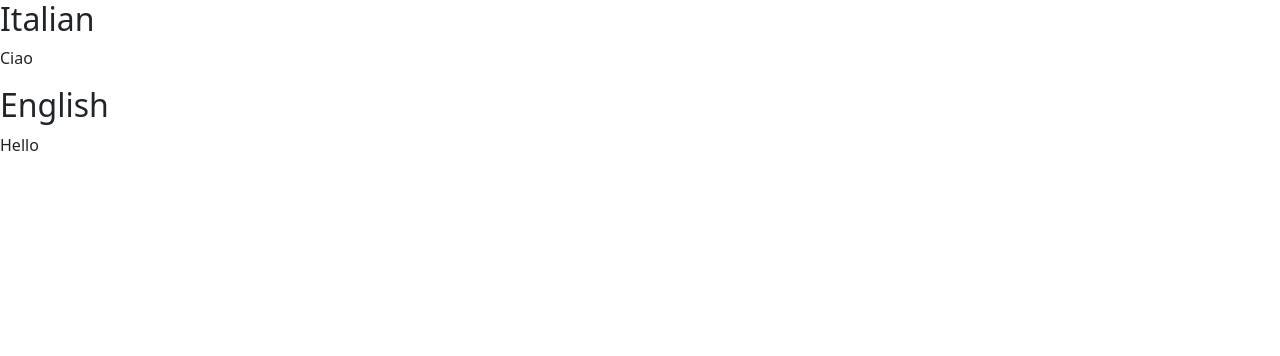
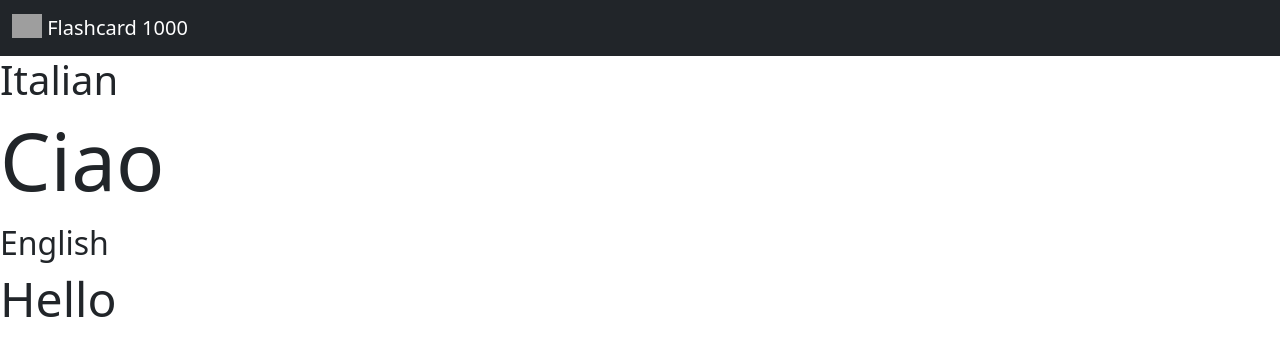
Before and after one commit to LucaBazzea/flashcard-1000-django, a Django app: page / in a window 1280 px wide. Shown: the top 356 px of the page. Run offline with Django 3.2, Linux system fonts and the light colour scheme; grey boxes are pictures that could not be loaded.

Commit message:
Bootstrap styling

```diff
--- a/core/templates/base.html
+++ b/core/templates/base.html
@@ -7,6 +7,14 @@
     <title>Document</title>
 </head>
 <body>
+    <nav class="navbar navbar-dark bg-dark">
+        <div class="container-fluid">
+          <a class="navbar-brand" href="#">
+            <img src="/docs/5.1/assets/brand/bootstrap-logo.svg" alt="" width="30" height="24" class="d-inline-block align-text-top">
+            Flashcard 1000
+          </a>
+        </div>
+      </nav>
     {% block content %}
     {% endblock content %}
 </body>
--- a/core/templates/index.html
+++ b/core/templates/index.html
@@ -1,11 +1,14 @@
 {% extends "base.html" %}
 
 {% block content %}
-
-<h2>Italian</h2>
-<p>{{ word.ita_word }}</p>
-
-<h2>English</h2>
-<p>{{ word.eng_word }}</p>
-
+<div>
+    <div>
+        <p class="h1">Italian</p>
+        <p class="display-1">{{ word.ita_word }}</p>
+    </div>
+    <div>
+        <p class="h2">English</p>
+        <p class="display-5">{{ word.eng_word }}</p>
+    </div>
+</div>
 {% endblock content %}
```
